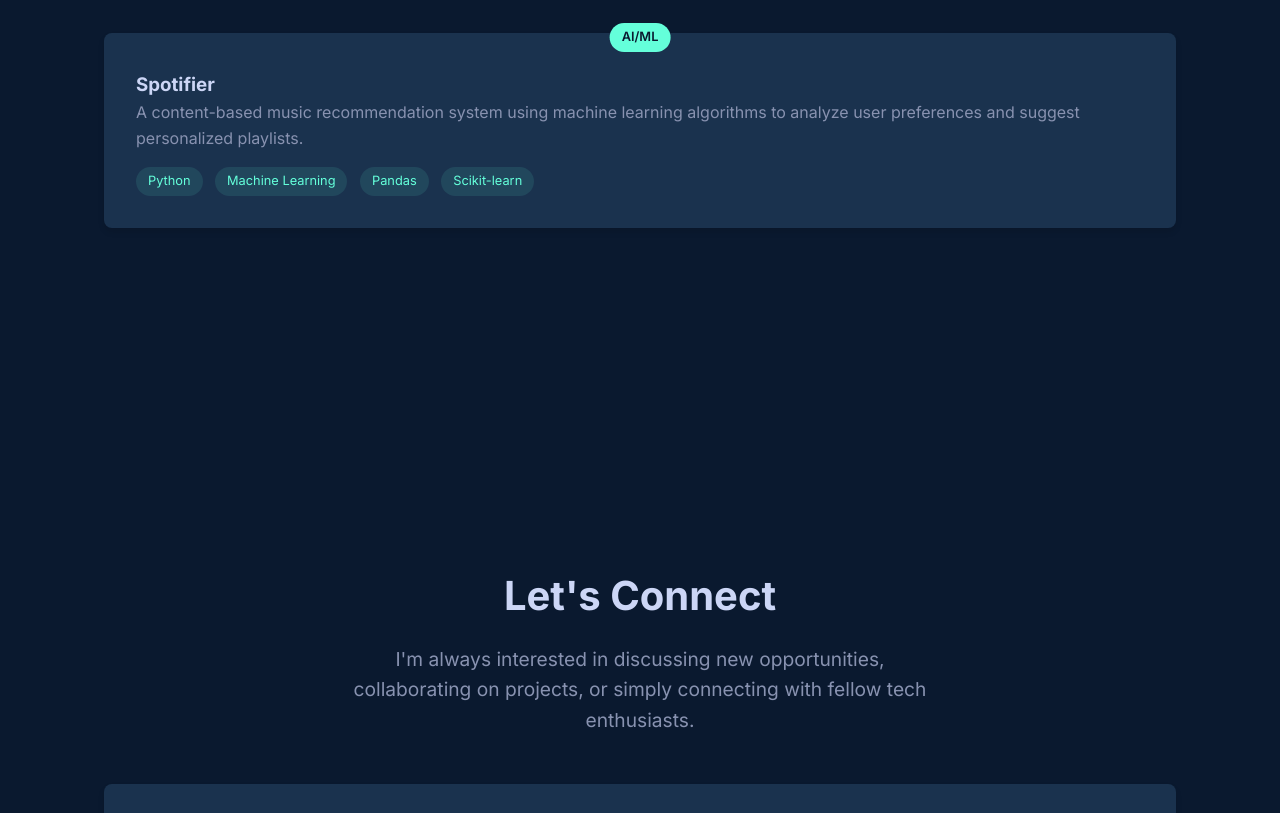
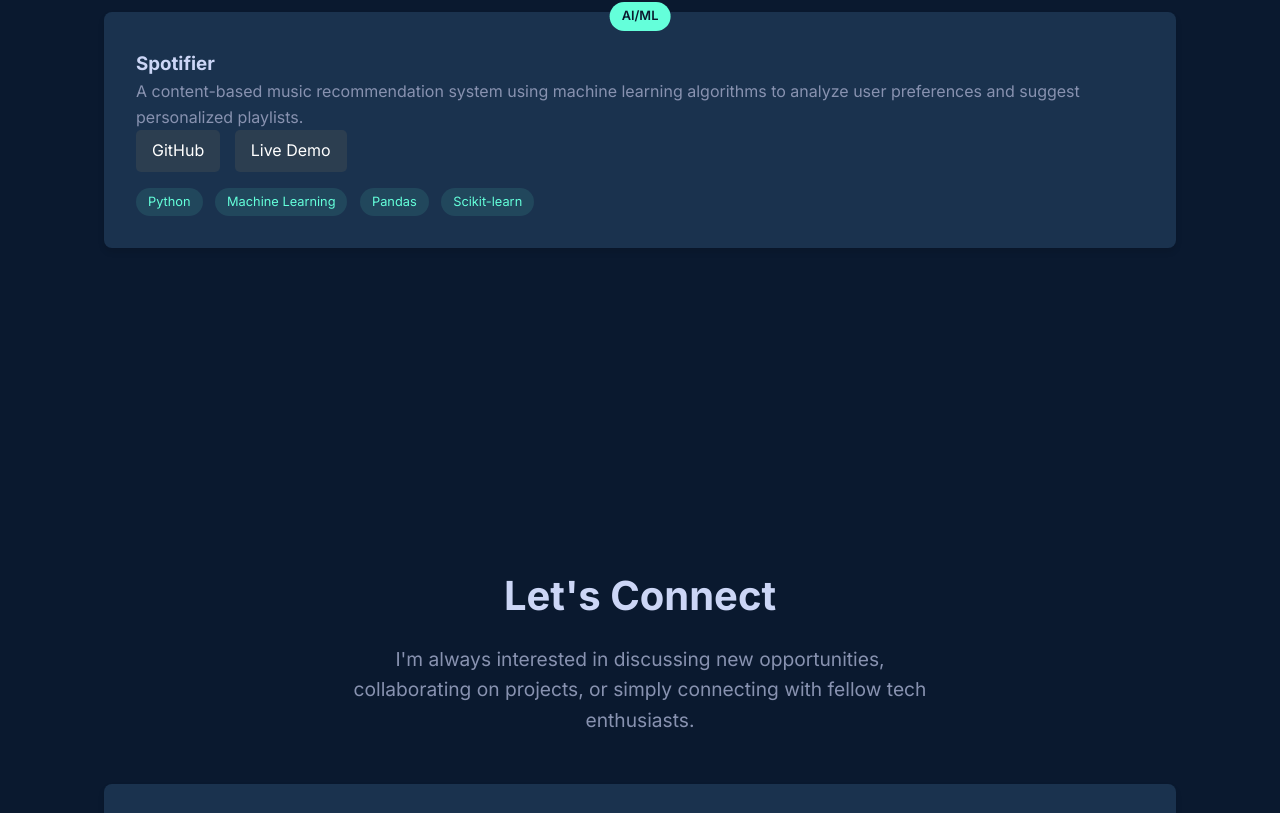
Before and after one commit to Rakhi8076/portfolio-website, a plain HTML site: page index.html in a window 1280 px wide. Shown: the part 3131-3944 px from the top of the page. Drawn offline with Linux system fonts and the light colour scheme.

Commit message:
i change in something of frontend

```diff
--- a/index.html
+++ b/index.html
@@ -152,6 +152,10 @@
                     <span class="project-type">AI/ML</span>
                     <h3>Spotifier</h3>
                     <p>A content-based music recommendation system using machine learning algorithms to analyze user preferences and suggest personalized playlists.</p>
+                    <div class="project-links">
+                        <a href="https://github.com/Rakhi8076/music-recommender-system" class="project-btn" target="_blank">GitHub</a>
+                        <a href="https://the-spotifier.onrender.com/" class="project-btn" target="_blank">Live Demo</a>
+                    </div>
                     <div class="project-tech-stack">
                         <span>Python</span>
                         <span>Machine Learning</span>
--- a/style.css
+++ b/style.css
@@ -354,6 +354,31 @@ section {
     border-top-color: var(--accent);
 }
 
+.project-btn {
+    display: inline-block; /* Allows padding, margin, etc. */
+    background-color: #2c3e50; /* A dark color for the button background */
+    color: white;
+    padding: 8px 16px; /* Adjusts the size of the button */
+    border-radius: 5px; /* Adds rounded corners */
+    text-decoration: none; /* Removes the default underline */
+    margin-right: 10px; /* Adds space between buttons */
+    transition: background-color 0.3s ease; /* Adds a smooth hover effect */
+}
+
+.project-btn:hover {
+    background-color: #34495e; /* Changes color on hover */
+}
+
+.project-links a {
+  text-decoration: none; /* Removes the underline from the link */
+  color: #fff; /* Sets the default link color to white or another light color */
+}
+
+.project-links a:hover {
+  text-decoration: underline; /* Adds an underline on hover for visual feedback */
+  color: #00bcd4; /* Changes the link color to a light blue on hover */
+}
+
 .project-type {
     display: flex; /* Make the container a flexbox */
     justify-content: center; /* Center content horizontally */
```
